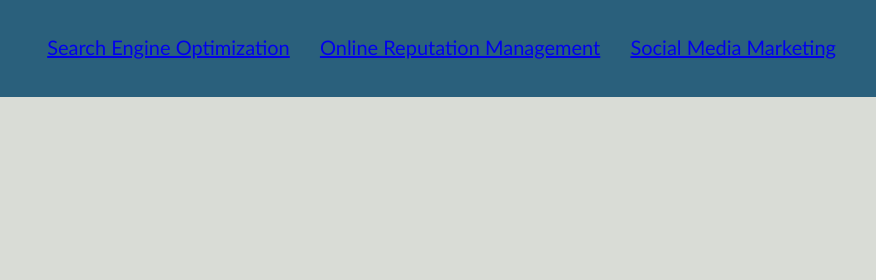
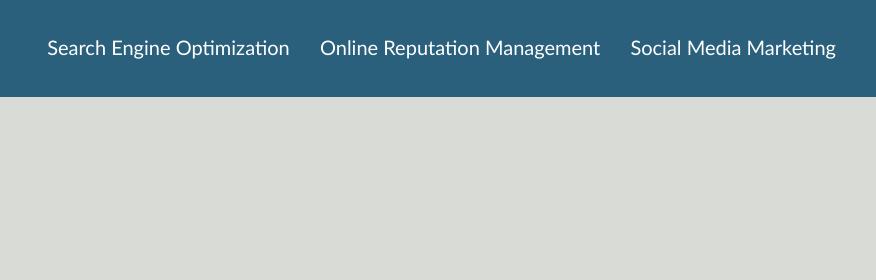
Before and after one commit to zionremnant/Horiseon, a plain HTML site: page Develop/index.html in a window 1280 px wide. Shown: the top 280 px of the page, 404-1280 px from the left. Drawn offline with Linux system fonts and the light colour scheme.

Commit message:
link styling & paragraph fonts

```diff
--- a/Develop/assets/css/style.css
+++ b/Develop/assets/css/style.css
@@ -43,3 +43,14 @@ header nav ul li {
   display: inline-block;
   margin-left: 25px;
 }
+
+/* link styling */
+a {
+  color: #ffffff;
+  text-decoration: none;
+}
+
+/* paragraph font size */
+p {
+  font-size: 16px;
+}
```
